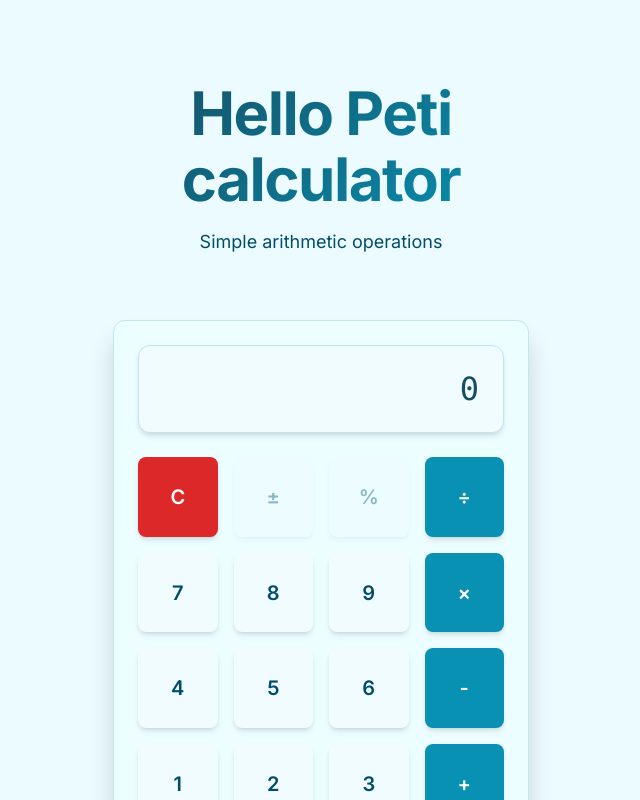
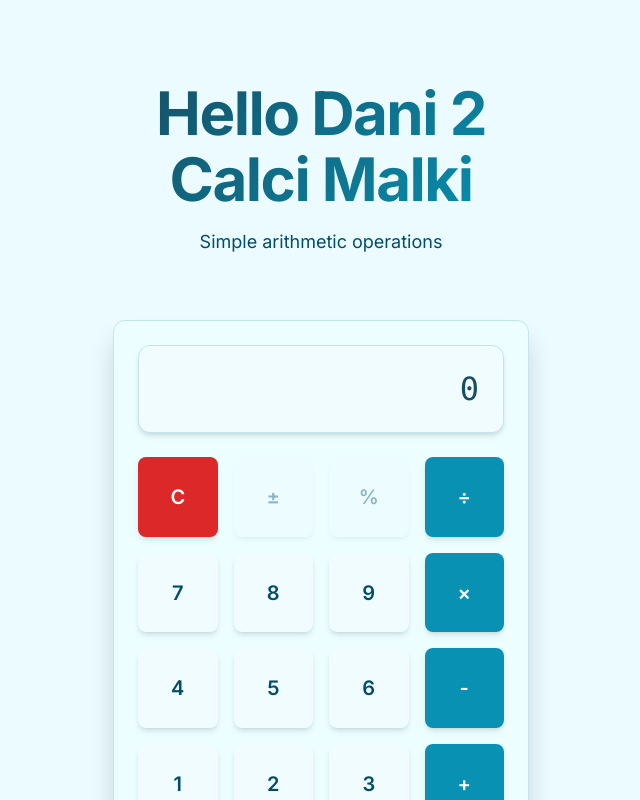
Before and after one commit to dmoka/test-c1, a Next.js app: page / in a window 1280 px wide. Shown: the top 800 px of the page, without its empty margins (319-959 px from the left). Built offline with nearby package versions, Linux system fonts and the light colour scheme.

Commit message:
chore: update title to Hello Dani 2 Calci Malki

```diff
--- a/src/app/layout.tsx
+++ b/src/app/layout.tsx
@@ -2,7 +2,7 @@ import type { Metadata } from "next";
 import "./globals.css";
 
 export const metadata: Metadata = {
-  title: "Hello Peti calculator",
+  title: "Hello Dani 2 Calci Malki",
   description: "Simple, clean web calculator for basic arithmetic operations",
 };
 
--- a/src/components/calculator/calculator.tsx
+++ b/src/components/calculator/calculator.tsx
@@ -106,7 +106,7 @@ export function Calculator() {
             lineHeight: '1.1'
           }}
         >
-          Hello Peti calculator
+          Hello Dani 2 Calci Malki
         </h1>
         <p
           className="text-base sm:text-lg text-muted-foreground mt-3 sm:mt-4 transition-all duration-200 ease-out"
```
